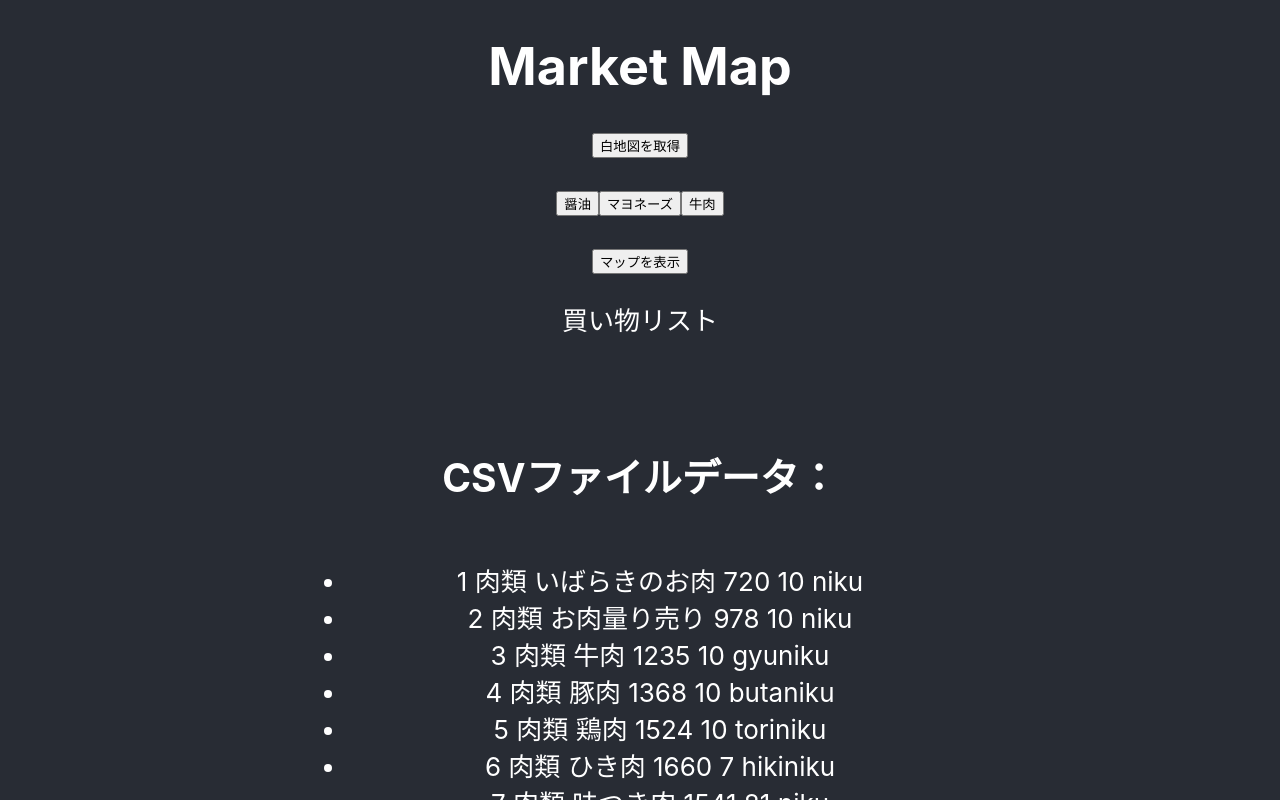
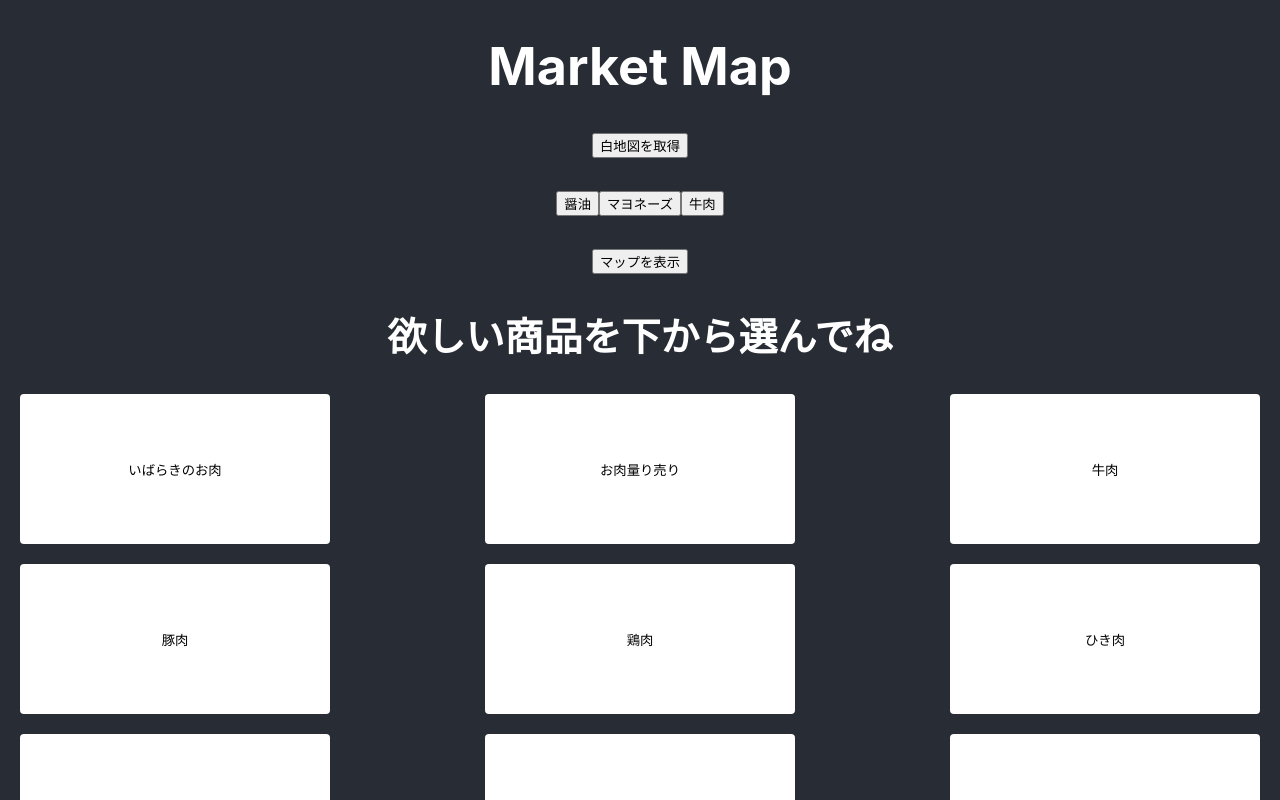
Before and after one commit to enpitut2023/MarketMap_front, a React (Create React App) app: page / in a window 1280 px wide. Shown: the top 800 px of the page. Built offline with nearby package versions, Linux system fonts and the light colour scheme.

Commit message:
データからボタンを生成

```diff
--- a/src/App.jsx
+++ b/src/App.jsx
@@ -1,6 +1,7 @@
 import './App.css';
 import Papa from 'papaparse';
 import React, { useState, useEffect } from 'react';
+import DatabaseButtons from './DatabaseButtons';
 
 function App() {
   const [image, setImageUrl] = React.useState();
@@ -86,20 +87,14 @@ function App() {
         <div>
           <button onClick={() => send_back(numbers)}>マップを表示</button>
         </div>}
+        <div>
+          <h2>欲しい商品を下から選んでね</h2>
+          <DatabaseButtons database={csvData} addelem={addelem} />
+        </div>
         <p>買い物リスト</p>
         <ul>
           {selected.map((name, index) =>(
             <li key={index}>{name}</li>
-          ))}
-        </ul>
-        <h2>CSVファイルデータ：</h2>
-        <ul>
-          {csvData.map((row, index) => (
-            <li key={index}>
-              {Object.entries(row).map(([key, value]) => (
-                <span key={key}>{`${value} `}</span>
-              ))}
-            </li>
           ))}
         </ul>
         <p>
--- /dev/null
+++ b/src/DatabaseButtons.jsx
@@ -0,0 +1,23 @@
+import React from 'react';
+
+const DatabaseButtons = ({ database, addelem }) => {
+
+  // データからボタンの生成
+  const generateButtons = () => {
+    return database.map((data) => {
+      const buttonIndex = data[0];
+      const buttonText = data[2];
+
+      return (
+        <button key={buttonIndex} onClick={() => addelem(buttonIndex, buttonText)} className="database-button">
+          {buttonText}
+        </button>
+      );
+    });
+  };
+
+  return <div className="button-container">{generateButtons()}</div>;
+
+};
+
+export default DatabaseButtons;
--- a/src/index.css
+++ b/src/index.css
@@ -11,3 +11,24 @@ code {
   font-family: source-code-pro, Menlo, Monaco, Consolas, 'Courier New',
     monospace;
 }
+
+/* ボタン容器 */
+.button-container {
+  display: flex;
+  flex-wrap: wrap;
+  justify-content: space-between;
+  gap: 20px; /* 間の間隔 */
+  margin: 0 20px; /* 左右の間隔 */
+}
+
+/* ボタン */
+.database-button {
+  padding: 8px 16px;
+  flex-basis: 25%;
+  height: 150px;
+  background-color: #fff;
+  color: black;
+  border: none;
+  border-radius: 4px;
+  cursor: pointer;
+}
```
Also changed, not shown: public/data.csv.
